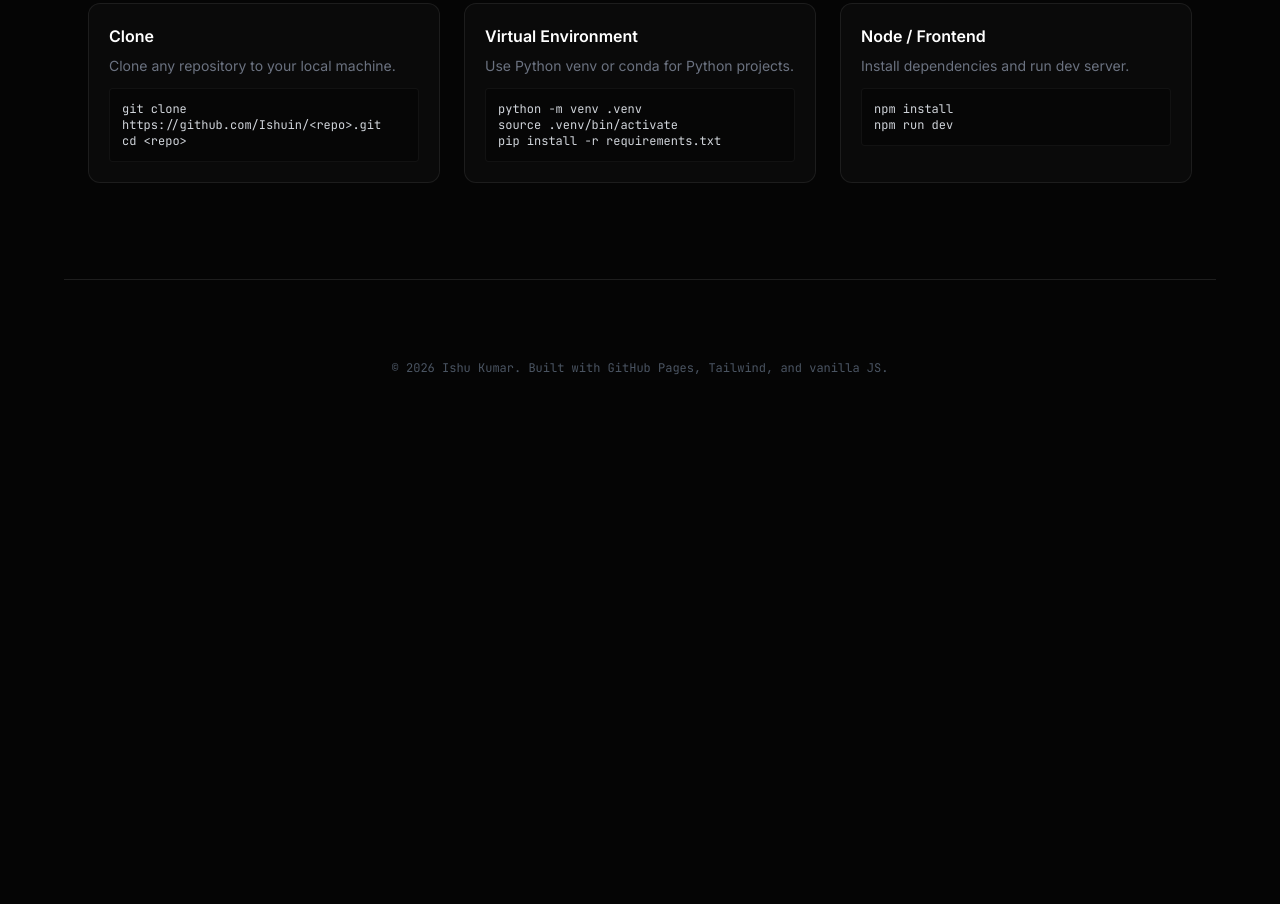
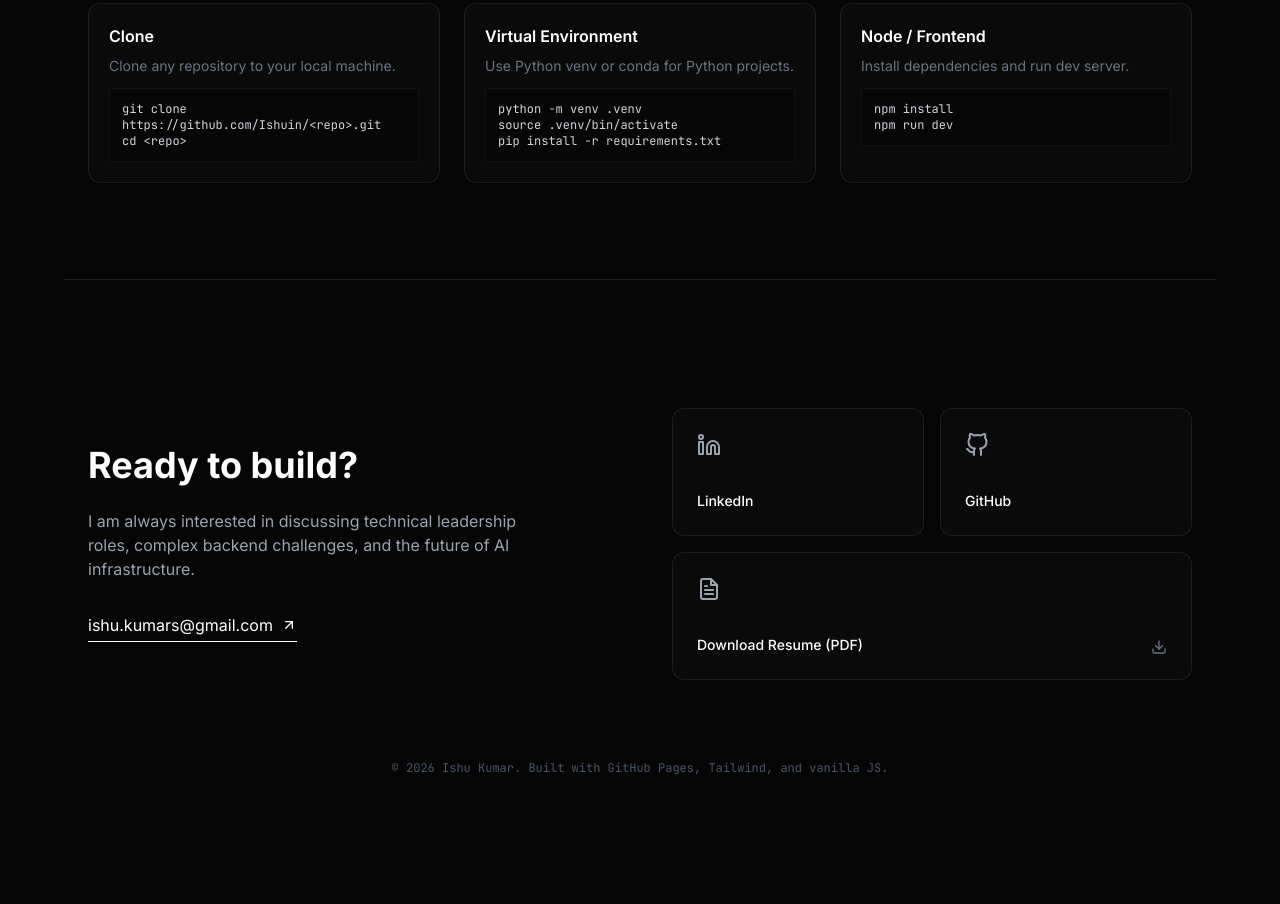
Before and after one commit to Ishuin/ishuin.github.io, a plain HTML site: page repos.html in a window 1280 px wide. Shown: the part 800-1704 px from the top of the page. Before the commit the page ends 1256 px from the top, so only its background shows below. Drawn offline with nearby package versions, Linux system fonts and the light colour scheme; no server answers.

Commit message:
feat: add contact section, resume button, and contact nav link to all repos page

```diff
--- a/repos.html
+++ b/repos.html
@@ -159,6 +159,7 @@
                 <a href="/#about" class="hover:text-white transition-colors">Philosophy</a>
                 <a href="/#projects" class="hover:text-white transition-colors">Projects</a>
                 <a href="/repos.html" class="hover:text-blue-400 transition-colors text-white">All Repos</a>
+                <a href="/#contact" class="hover:text-white transition-colors">Contact</a>
             </div>
             <div class="flex items-center gap-4">
                 <a href="https://github.com/Ishuin" target="_blank" class="text-gray-400 hover:text-white transition-colors">
@@ -166,6 +167,9 @@
                 </a>
                 <a href="https://linkedin.com/in/ishukumars" target="_blank" class="text-gray-400 hover:text-white transition-colors">
                     <i data-feather="linkedin" class="w-5 h-5"></i>
+                </a>
+                <a href="Ishu_Resume_2026.pdf" download class="hidden sm:flex items-center gap-2 px-4 py-1.5 rounded-md bg-white text-black text-xs font-bold tracking-wide hover:bg-gray-200 transition-colors">
+                    RESUME
                 </a>
             </div>
         </div>
@@ -235,9 +239,42 @@
         </div>
     </section>
 
-    <footer class="py-20 px-6 max-w-6xl mx-auto border-t border-white/10 text-center">
-        <p class="text-xs text-gray-600 font-mono">&copy; <span id="year"></span> Ishu Kumar. Built with GitHub Pages, Tailwind, and vanilla JS.</p>
-    </footer>
+    <section id="contact" class="py-32 px-6 max-w-6xl mx-auto border-t border-white/10">
+        <div class="grid md:grid-cols-2 gap-16 items-center reveal">
+            <div>
+                <h2 class="text-4xl font-bold text-white mb-6">Ready to build?</h2>
+                <p class="text-gray-400 mb-8 max-w-md">
+                    I am always interested in discussing technical leadership roles, complex backend challenges, and the future of AI infrastructure.
+                </p>
+                <a href="mailto:ishu.kumars@gmail.com" class="inline-flex items-center gap-2 text-white border-b border-white pb-1 hover:text-blue-400 hover:border-blue-400 transition-colors">
+                    ishu.kumars@gmail.com
+                    <i data-feather="arrow-up-right" class="w-4 h-4"></i>
+                </a>
+            </div>
+
+            <div class="grid grid-cols-2 gap-4">
+                <a href="https://linkedin.com/in/ishukumars" target="_blank" class="repo-card p-6 rounded-xl flex flex-col justify-between h-32 hover:bg-white/5 transition-colors group">
+                    <i data-feather="linkedin" class="text-gray-400 group-hover:text-blue-400 transition-colors"></i>
+                    <span class="text-sm font-medium text-white">LinkedIn</span>
+                </a>
+                <a href="https://github.com/Ishuin" target="_blank" class="repo-card p-6 rounded-xl flex flex-col justify-between h-32 hover:bg-white/5 transition-colors group">
+                    <i data-feather="github" class="text-gray-400 group-hover:text-white transition-colors"></i>
+                    <span class="text-sm font-medium text-white">GitHub</span>
+                </a>
+                <a href="Ishu_Resume_2026.pdf" download class="repo-card p-6 rounded-xl flex flex-col justify-between h-32 hover:bg-white/5 transition-colors group col-span-2">
+                    <i data-feather="file-text" class="text-gray-400 group-hover:text-green-400 transition-colors"></i>
+                    <div class="flex justify-between items-end">
+                        <span class="text-sm font-medium text-white">Download Resume (PDF)</span>
+                        <i data-feather="download" class="w-4 h-4 text-gray-500"></i>
+                    </div>
+                </a>
+            </div>
+        </div>
+
+        <div class="mt-20 text-center text-xs text-gray-600 font-mono">
+            &copy; <span id="year"></span> Ishu Kumar. Built with GitHub Pages, Tailwind, and vanilla JS.
+        </div>
+    </section>
 
     <script>
         feather.replace();
```
